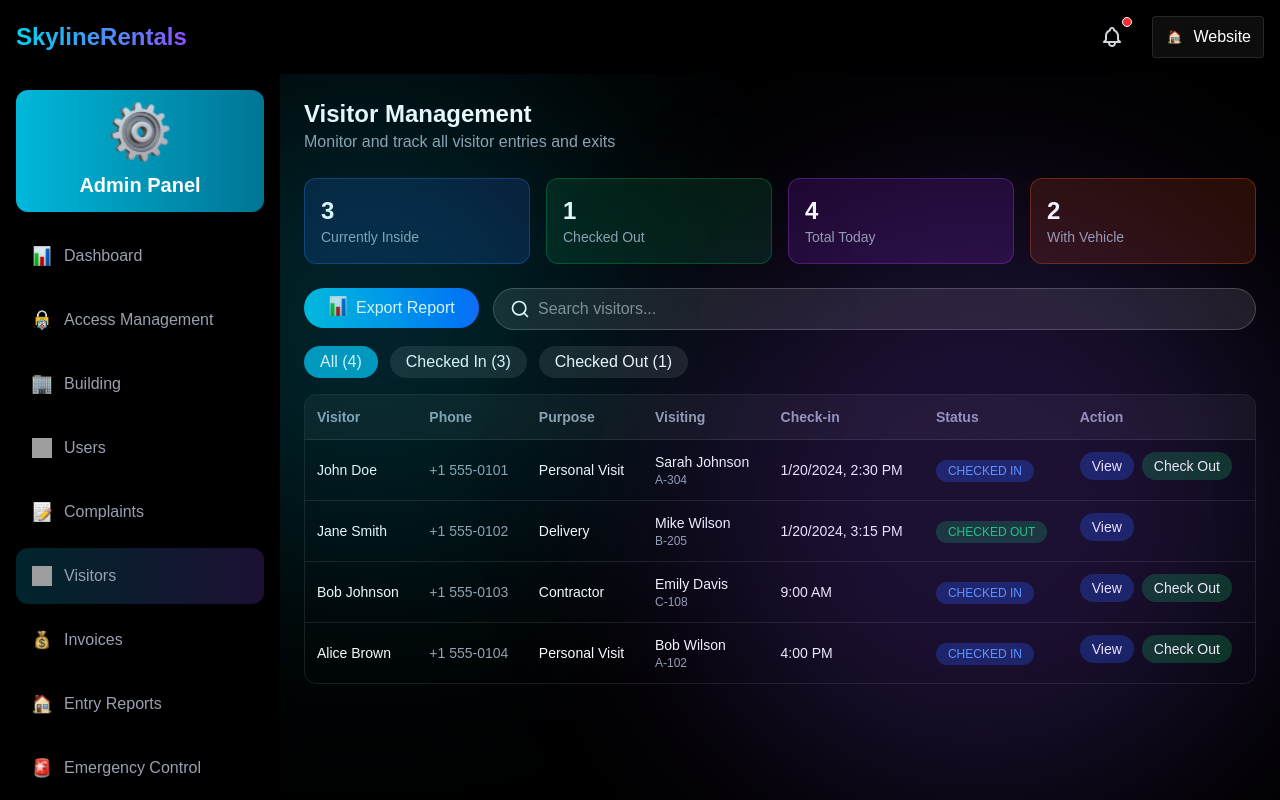
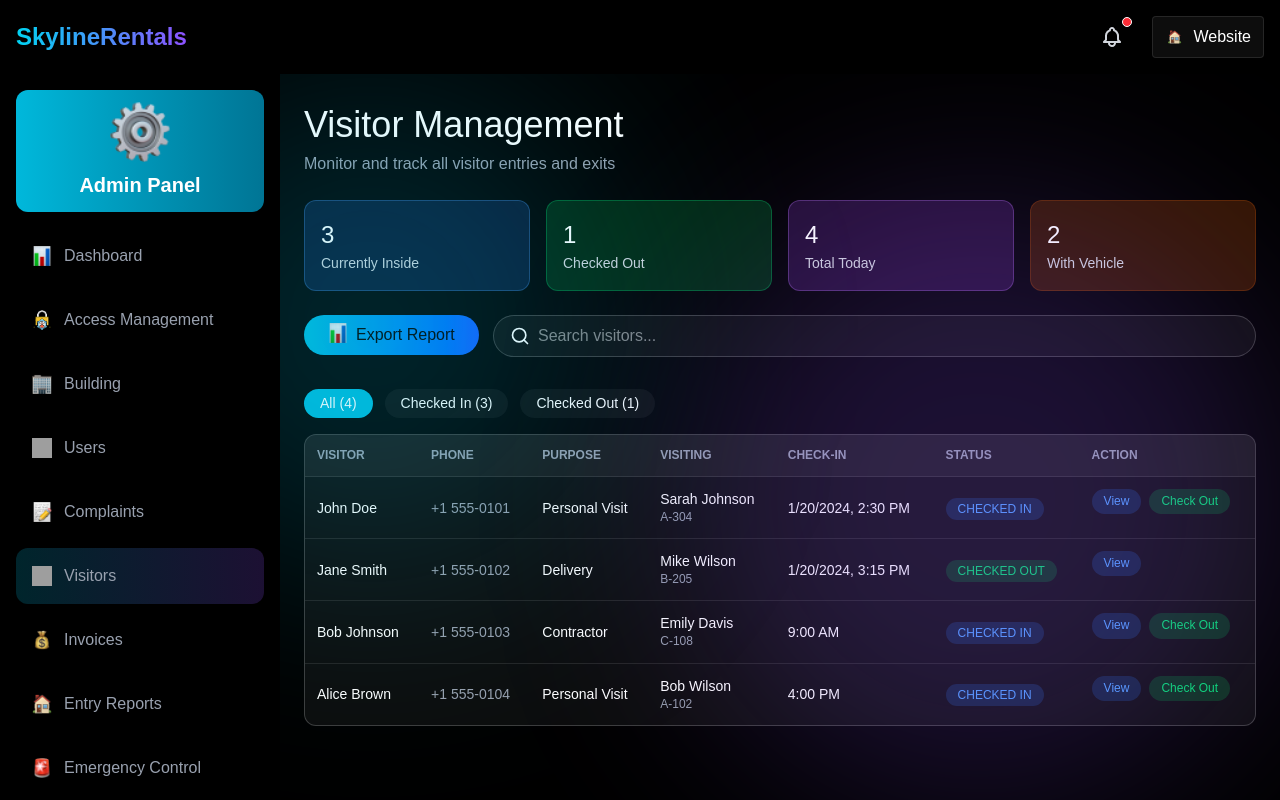
Before and after one commit to abishekyoh0/AMS-admin-panel-frontend, a React (Vite) app: page /visitors in a window 1280 px wide. Built offline with nearby package versions, Linux system fonts and the light colour scheme; sample sign-in values are in the browser's storage; grey boxes are pictures that could not be loaded.

Commit message:
Visitors

```diff
--- a/src/pages/Visitors/Visitors.tsx
+++ b/src/pages/Visitors/Visitors.tsx
@@ -1,6 +1,8 @@
 import React, { useState } from "react";
 import Export from "../../assets/Sidebar/graph.png"
-import { Search } from "lucide-react";
+import { Search, X } from "lucide-react";
+import { COLORS, FONTSIZE, FONTWEIGHT } from "../../constent/uiconstent";
+import user from "../../assets/Sidebar/user.png"
 
 type Visitor = {
   id: number;
@@ -114,71 +116,72 @@ const VisitorManagement: React.FC = () => {
   };
 
   return (
-    <div className="text-white">
+    <div style={{ color: COLORS.primary_white, background: COLORS.primary_black }} >
 
-      <h1 className="text-2xl font-bold">Visitor Management</h1>
-      <p className="text-gray-400 mb-6">
+      <h1 className={`${FONTSIZE[36]} ${FONTWEIGHT[700]}`}>Visitor Management</h1>
+      <p className={`mb-6 ${FONTSIZE[16]} ${FONTWEIGHT[400]}`} style={{ color: COLORS.secoundy_gray }}>
         Monitor and track all visitor entries and exits
       </p>
 
       <div className="grid grid-cols-2 md:grid-cols-4 gap-4 mb-6">
-        <div className="p-4 rounded-xl bg-blue-900/30 border border-blue-500/30">
-          <p className="text-2xl font-bold">{inside}</p>
-          <p className="text-gray-400 text-sm">Currently Inside</p>
+        <div className="p-4 rounded-xl bg-[#2B7FFF33] border border-[#51A2FF4D]">
+          <p className={`${FONTSIZE[24]} ${FONTWEIGHT[700]}`}>{inside}</p>
+          <p className={`${FONTSIZE[14]} ${FONTWEIGHT[400]}`} style={{ color: "#D1D5DC" }}>Currently Inside</p>
         </div>
 
-        <div className="p-4 rounded-xl bg-green-900/30 border border-green-500/30">
-          <p className="text-2xl font-bold">{checkedOut}</p>
-          <p className="text-gray-400 text-sm">Checked Out</p>
+        <div className="p-4 rounded-xl bg-[#00C95033] border border-[#05DF724D]">
+          <p className={`${FONTSIZE[24]} ${FONTWEIGHT[700]}`}>{checkedOut}</p>
+          <p className={`${FONTSIZE[14]} ${FONTWEIGHT[400]}`} style={{ color: "#D1D5DC" }}>Checked Out</p>
         </div>
 
-        <div className="p-4 rounded-xl bg-purple-900/30 border border-purple-500/30">
-          <p className="text-2xl font-bold">{total}</p>
-          <p className="text-gray-400 text-sm">Total Today</p>
+        <div className="p-4 rounded-xl bg-[#AD46FF33] border border-[#C27AFF4D]">
+          <p className={`${FONTSIZE[24]} ${FONTWEIGHT[700]}`}>{total}</p>
+          <p className={`${FONTSIZE[14]} ${FONTWEIGHT[400]}`} style={{ color: "#D1D5DC" }}>Total Today</p>
         </div>
 
-        <div className="p-4 rounded-xl bg-orange-900/30 border border-orange-500/30">
-          <p className="text-2xl font-bold">{vehicle}</p>
-          <p className="text-gray-400 text-sm">With Vehicle</p>
+        <div className="p-4 rounded-xl bg-[#FF690033] border border-[#FF690033]">
+          <p className={`${FONTSIZE[24]} ${FONTWEIGHT[700]}`}>{vehicle}</p>
+          <p className={`${FONTSIZE[14]} ${FONTWEIGHT[400]}`} style={{ color: "#D1D5DC" }}>With Vehicle</p>
         </div>
       </div>
 
-      <div className="flex flex-col sm:flex-row mb-4">
+      <div className="flex flex-col sm:flex-row mt-4 mb-8">
         <div className="w-[25%]">
-          <button className="flex gap-2 bg-linear-to-r from-cyan-500 to-blue-600 px-6 py-2 rounded-full">
+          <button className={`flex gap-2 bg-linear-to-r from-[#00B8DB] to-[#155DFC] px-6 py-2 rounded-full ${FONTSIZE[16]} ${FONTWEIGHT[700]} cursor-pointer`}
+            style={{ color: COLORS.primary_black }}>
             <img src={Export} alt="" className="w-5 h-5" />
             Export Report
           </button>
         </div>
-        <div className="flex gap-2 items-center bg-white/10 border border-white/20 rounded-full px-4 py-2 w-full">
+        <div className="flex gap-2 items-center bg-[#FFFFFF0D] border border-[#FFFFFF33] rounded-full px-4 py-2 w-full">
           <Search className="w-5 h-5" />
           <input type="text" placeholder="Search visitors..."
             value={search} onChange={(e) => setSearch(e.target.value)}
-            className="flex-1 bg-transparent outline-none" />
+            className={`flex-1 bg-transparent outline-none ${FONTSIZE[16]} ${FONTWEIGHT[400]}`} />
         </div>
       </div>
 
-      <div className="flex gap-3 mb-4 flex-wrap">
+      <div className={`flex gap-3 mb-4 flex-wrap ${FONTSIZE[14]} ${FONTWEIGHT[400]}`}>
         <button onClick={() => setFilter("ALL")}
-          className={`px-4 py-1 rounded-full ${filter === "ALL" ? "bg-cyan-600" : "bg-white/10"}`}>
+          className={`px-4 py-1 rounded-full ${filter === "ALL" ? "bg-[#00B8DB]" : "bg-[#FFFFFF0D]"} cursor-pointer`}>
           All ({total})
         </button>
 
         <button onClick={() => setFilter("CHECKED IN")}
-          className={`px-4 py-1 rounded-full ${filter === "CHECKED IN" ? "bg-cyan-600" : "bg-white/10"}`}>
+          className={`px-4 py-1 rounded-full ${filter === "CHECKED IN" ? "bg-[#00B8DB]" : "bg-[#FFFFFF0D]"} cursor-pointer`}>
           Checked In ({inside})
         </button>
 
         <button onClick={() => setFilter("CHECKED OUT")}
-          className={`px-4 py-1 rounded-full ${filter === "CHECKED OUT" ? "bg-cyan-600" : "bg-white/10"}`}>
+          className={`px-4 py-1 rounded-full ${filter === "CHECKED OUT" ? "bg-[#00B8DB]" : "bg-[#FFFFFF0D]"} cursor-pointer`}>
           Checked Out ({checkedOut})
         </button>
       </div>
 
-      <div className="overflow-x-auto rounded-xl border border-white/10">
+      <div className="overflow-x-auto rounded-xl border border-[#FFFFFF33] bg-[#FFFFFF0D]">
         <table className="w-full min-w-[900px] text-sm">
           <thead className="bg-white/5 text-gray-400">
-            <tr>
+            <tr className={`uppercase ${FONTSIZE[12]} ${FONTWEIGHT[700]}`}>
               <th className="text-left p-3">Visitor</th>
               <th className="text-left p-3">Phone</th>
               <th className="text-left p-3">Purpose</th>
@@ -192,29 +195,29 @@ const VisitorManagement: React.FC = () => {
           <tbody>
             {filteredVisitors.map((v) => (
               <tr key={v.id} className="border-t border-white/10">
-                <td className="p-3 font-medium">{v.name}</td>
-                <td className="p-3 text-gray-400">{v.phone}</td>
-                <td className="p-3">{v.purpose}</td>
+                <td className={`p-3 ${FONTSIZE[14]} ${FONTWEIGHT[400]}`}>{v.name}</td>
+                <td className={`p-3 ${FONTSIZE[14]} ${FONTWEIGHT[400]}`} style={{ color: COLORS.secoundy_gray }}>{v.phone}</td>
+                <td className={`p-3 ${FONTSIZE[14]} ${FONTWEIGHT[400]}`}>{v.purpose}</td>
 
-                <td className="p-3">
+                <td className={`p-3 ${FONTSIZE[14]} ${FONTWEIGHT[400]}`}>
                   {v.visiting}
-                  <div className="text-xs text-gray-400">{v.flat}</div>
+                  <div className={`${FONTSIZE[12]} ${FONTWEIGHT[400]}`} style={{ color: COLORS.secoundy_gray }}>{v.flat}</div>
                 </td>
-                <td className="p-3">{v.checkin}</td>
+                <td className={`p-3 ${FONTSIZE[14]} ${FONTWEIGHT[400]}`}>{v.checkin}</td>
                 <td className="p-3">
                   <span
-                    className={`px-3 py-1 rounded-full text-xs ${v.status === "CHECKED IN" ? "bg-blue-600/30 text-blue-400" : "bg-green-600/30 text-green-400"}`}>
+                    className={`px-3 py-1 rounded-full ${FONTSIZE[12]} ${FONTWEIGHT[700]} ${v.status === "CHECKED IN" ? "bg-[#2B7FFF33] text-[#51A2FF]" : "bg-[#00C95033] text-[#05DF72]"}`}>
                     {v.status}
                   </span>
                 </td>
 
                 <td className="p-3 flex gap-2">
-                  <button onClick={() => handleView(v)} className="bg-blue-600/30 px-3 py-1 rounded-2xl">
+                  <button onClick={() => handleView(v)} className={`bg-[#2B7FFF33] text-[#51A2FF] px-3 py-1 rounded-2xl ${FONTSIZE[12]} ${FONTWEIGHT[400]} cursor-pointer`}>
                     View
                   </button>
 
                   {v.status === "CHECKED IN" && (
-                    <button onClick={() => handleCheckout(v.id)} className="bg-green-600/30 px-3 py-1 rounded-2xl">
+                    <button onClick={() => handleCheckout(v.id)} className={`bg-[#00C95033] text-[#05DF72] px-3 py-1 rounded-2xl ${FONTSIZE[12]} ${FONTWEIGHT[400]} cursor-pointer`}>
                       Check Out
                     </button>
                   )}
@@ -227,32 +230,38 @@ const VisitorManagement: React.FC = () => {
 
       {selected && (
         <div className="fixed inset-0 bg-black/60 backdrop-blur-sm flex justify-center items-center z-50">
-          <div className="bg-linear-to-br from-[#0f172a] to-[#0b1220] w-[500px] rounded-2xl border border-white/20 p-6">
-            <h2 className="text-xl font-bold mb-4">👤 Visitor Details</h2>
+          <div className="relative bg-[#101828F2] w-[500px] rounded-2xl border border-[#FFFFFF33] p-6">
+            <h2 className={`flex gap-2 items-center mb-4 ${FONTSIZE[30]} ${FONTWEIGHT[700]}`}>
+              <button onClick={() => setSelected(null)}
+                className="absolute top-4 right-4 p-2 rounded-full cursor-pointer hover:bg-[#2a2c30]">
+                <X size={18} color={COLORS.primary_white} />
+              </button>
+
+              <img src={user} alt="" className="w-8 h-8" /> Visitor Details</h2>
             <div className="flex justify-between mb-4">
               <div>
-                <h3 className="text-lg font-semibold">{selected.name}</h3>
-                <p className="text-gray-400 text-sm">{selected.phone}</p>
+                <h3 className={`${FONTSIZE[24]} ${FONTWEIGHT[700]}`}>{selected.name}</h3>
+                <p className={`${FONTSIZE[16]} ${FONTWEIGHT[400]}`} style={{ color: COLORS.secoundy_gray }}>{selected.phone}</p>
               </div>
 
-              <span
-                className={`px-3 py-1 rounded-full text-xs ${selected.status === "CHECKED IN" ? "bg-blue-600/30 text-blue-400" : "bg-green-600/30 text-green-400"}`}>
+              <div
+                className={`flex items-center px-3 py-1 rounded-full ${FONTSIZE[14]} ${FONTWEIGHT[700]} ${selected.status === "CHECKED IN" ? "bg-[#2B7FFF33] text-[#51A2FF]" : "bg-[#00C95033] text-[#05DF72]"}`}>
                 {selected.status}
-              </span>
+              </div>
             </div>
 
-            <div className="grid grid-cols-2 gap-4 text-sm mb-4">
-              <div><p className="text-gray-400">Purpose</p><p>{selected.purpose}</p></div>
-              <div><p className="text-gray-400">Gate</p><p>{selected.gate}</p></div>
-              <div><p className="text-gray-400">Visiting</p><p>{selected.visiting}</p></div>
-              <div><p className="text-gray-400">Flat</p><p>{selected.flat}</p></div>
-              <div><p className="text-gray-400">Photo ID</p><p>{selected.photoId}</p></div>
-              <div><p className="text-gray-400">Vehicle</p><p>{selected.vehicle || "-"}</p></div>
-              <div><p className="text-gray-400">Check-in</p><p>{selected.checkin}</p></div>
+            <div className={`grid grid-cols-2 gap-4 mb-4 ${FONTSIZE[18]} ${FONTWEIGHT[400]}`}>
+              <div><p className={`mb-1 ${FONTSIZE[14]} ${FONTWEIGHT[400]}`} style={{ color: COLORS.secoundy_gray }}>Purpose</p><p>{selected.purpose}</p></div>
+              <div><p className={`mb-1 ${FONTSIZE[14]} ${FONTWEIGHT[400]}`} style={{ color: COLORS.secoundy_gray }}>Gate</p><p>{selected.gate}</p></div>
+              <div><p className={`mb-1 ${FONTSIZE[14]} ${FONTWEIGHT[400]}`} style={{ color: COLORS.secoundy_gray }}>Visiting</p><p>{selected.visiting}</p></div>
+              <div><p className={`mb-1 ${FONTSIZE[14]} ${FONTWEIGHT[400]}`} style={{ color: COLORS.secoundy_gray }}>Flat</p><p>{selected.flat}</p></div>
+              <div><p className={`mb-1 ${FONTSIZE[14]} ${FONTWEIGHT[400]}`} style={{ color: COLORS.secoundy_gray }}>Photo ID</p><p>{selected.photoId}</p></div>
+              <div><p className={`mb-1 ${FONTSIZE[14]} ${FONTWEIGHT[400]}`} style={{ color: COLORS.secoundy_gray }}>Vehicle</p><p>{selected.vehicle || "-"}</p></div>
+              <div><p className={`mb-1 ${FONTSIZE[14]} ${FONTWEIGHT[400]}`} style={{ color: COLORS.secoundy_gray }}>Check-in</p><p>{selected.checkin}</p></div>
 
               {selected.checkout && (
                 <div>
-                  <p className="text-gray-400">Check-out</p>
+                  <p style={{ color: COLORS.secoundy_gray }}>Check-out</p>
                   <p>{selected.checkout}</p>
                 </div>
               )}
@@ -260,13 +269,15 @@ const VisitorManagement: React.FC = () => {
 
             {selected.status === "CHECKED IN" && (
               <button onClick={() => handleCheckout(selected.id)}
-                className="w-full bg-green-600 py-3 rounded-lg mb-3">
-                ✔ Check Out Visitor
+                className={`w-full bg-linear-to-r from-[#00C950] to-[#009966] py-3 rounded-full mb-3 ${FONTSIZE[16]} ${FONTWEIGHT[700]} cursor-pointer`}
+                style={{ color: COLORS.primary_black }}>
+                Check Out Visitor
               </button>
             )}
 
             <button onClick={() => setSelected(null)}
-              className="w-full bg-gray-700 py-3 rounded-lg">
+              className={`w-full bg-[#FFFFFF1A] border border-[#FFFFFF33]  py-3 rounded-full ${FONTSIZE[16]} ${FONTWEIGHT[700]} cursor-pointer`}
+              style={{ color: COLORS.primary_black }}>
               Close
             </button>
           </div>
```
